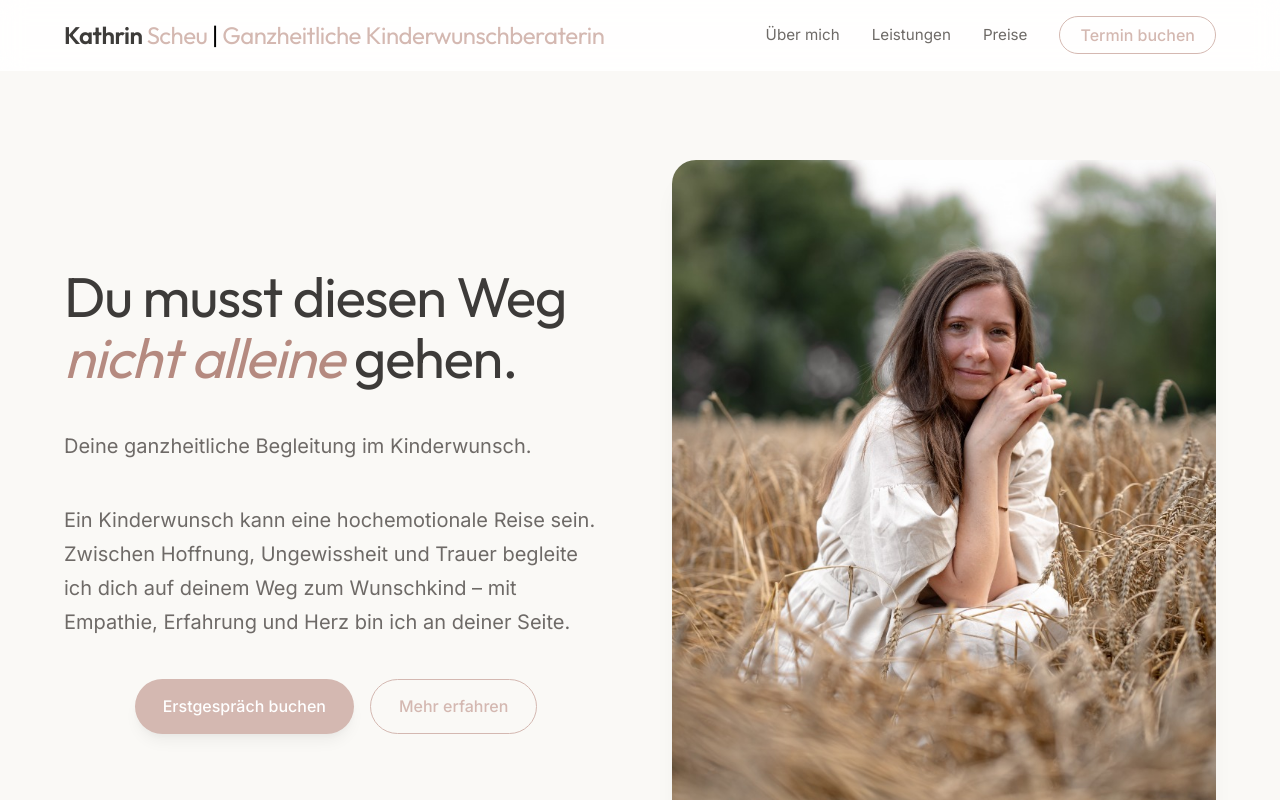
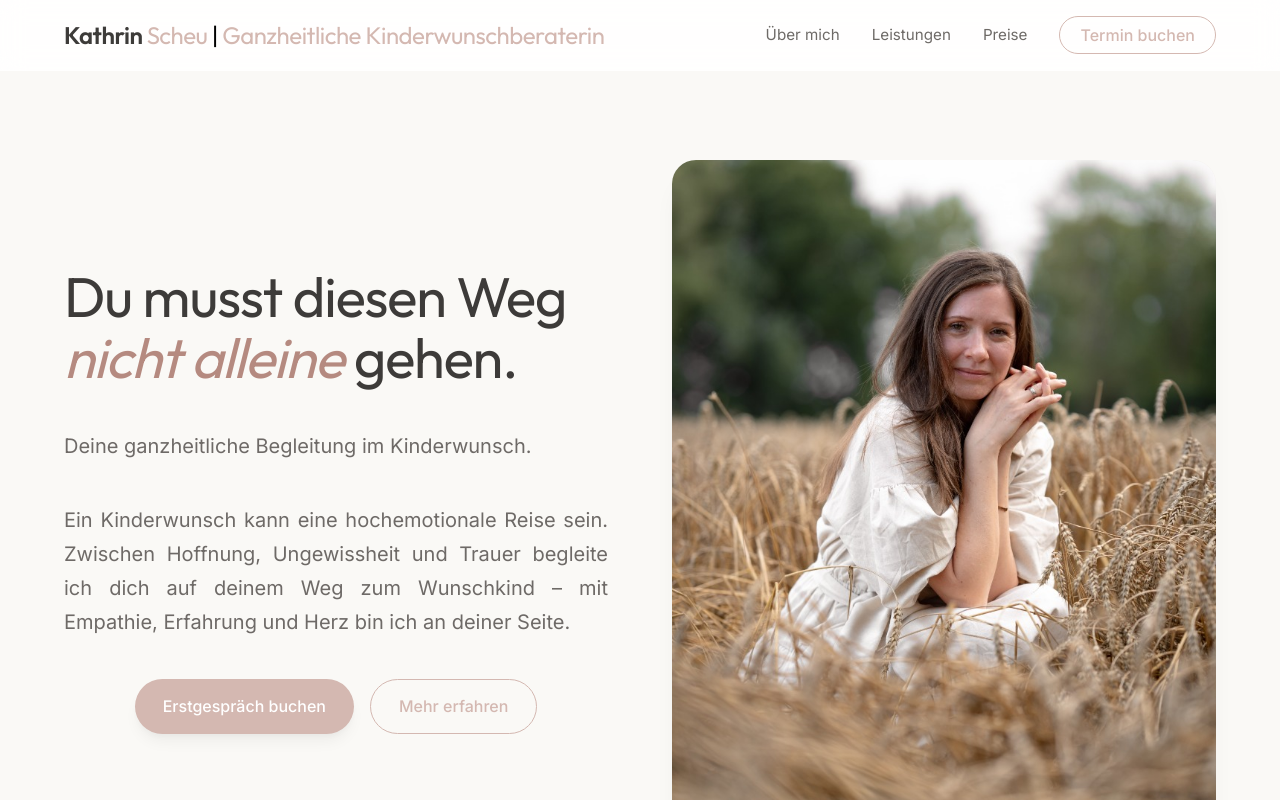
Before and after one commit to nielsinoglindini/kinderwunsch, a React (Vite) app: page / in a window 1280 px wide. Shown: the top 800 px of the page. Built offline with nearby package versions, Linux system fonts and the light colour scheme.

Commit message:
feat: localize site metadata and improve hero text layout with justified alignment and manual hyphenation control

```diff
--- a/index.html
+++ b/index.html
@@ -1,10 +1,10 @@
 <!doctype html>
-<html lang="en">
+<html lang="de">
   <head>
     <meta charset="UTF-8" />
     <link rel="icon" type="image/svg+xml" href="/vite.svg" />
     <meta name="viewport" content="width=device-width, initial-scale=1.0" />
-    <title>nascent-curiosity</title>
+    <title>Kathrin Scheu | Ganzheitliche Kinderwunschberaterin</title>
   </head>
   <body>
     <div id="root"></div>
--- a/src/App.tsx
+++ b/src/App.tsx
@@ -98,8 +98,8 @@ function App() {
             <p className="hero-subtitle">
               Deine ganzheitliche Begleitung im Kinderwunsch.
             </p>
-            <p>
-              Ein Kinderwunsch kann eine hochemotionale Reise sein. Zwischen Hoffnung, Ungewissheit und Trauer begleite ich dich auf deinem Weg zum Wunschkind – mit Empathie, Erfahrung und Herz bin ich an deiner Seite.
+            <p className="hero-description">
+              Ein Kinderwunsch kann eine hochemotionale Reise sein. Zwischen Hoffnung, Ungewissheit und Trauer begleite ich dich auf deinem Weg zum Wunschkind – mit <span style={{ hyphens: 'none' }}>Empathie</span>, Erfahrung und Herz bin ich an deiner Seite.
             </p>
             <div style={{ display: 'flex', gap: '16px', flexWrap: 'wrap', justifyContent: 'center' }}>
               <button onClick={() => handleOpenBooking('initial')} className="btn btn-primary" style={{ cursor: 'pointer' }}>
--- a/src/index.css
+++ b/src/index.css
@@ -230,6 +230,13 @@ a {
   color: var(--color-text-muted);
   margin-bottom: 40px;
   line-height: 1.7;
+}
+
+.hero-description {
+  text-align: justify;
+  text-justify: inter-word;
+  hyphens: auto;
+  -webkit-hyphens: auto;
 }
 
 .hero-image-wrapper {
```
